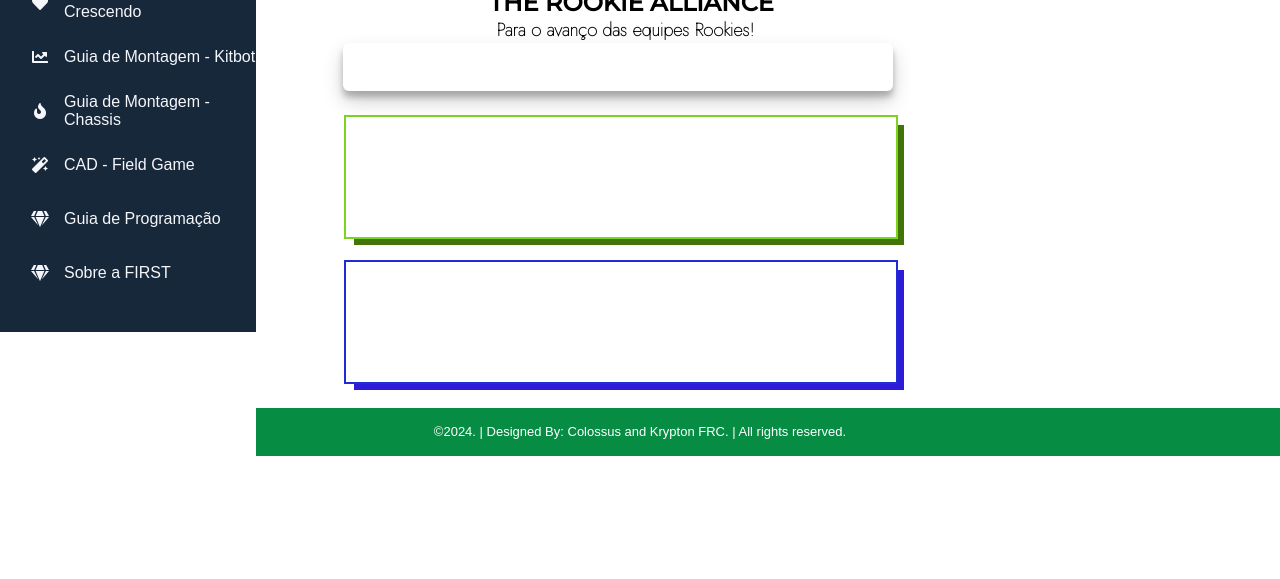
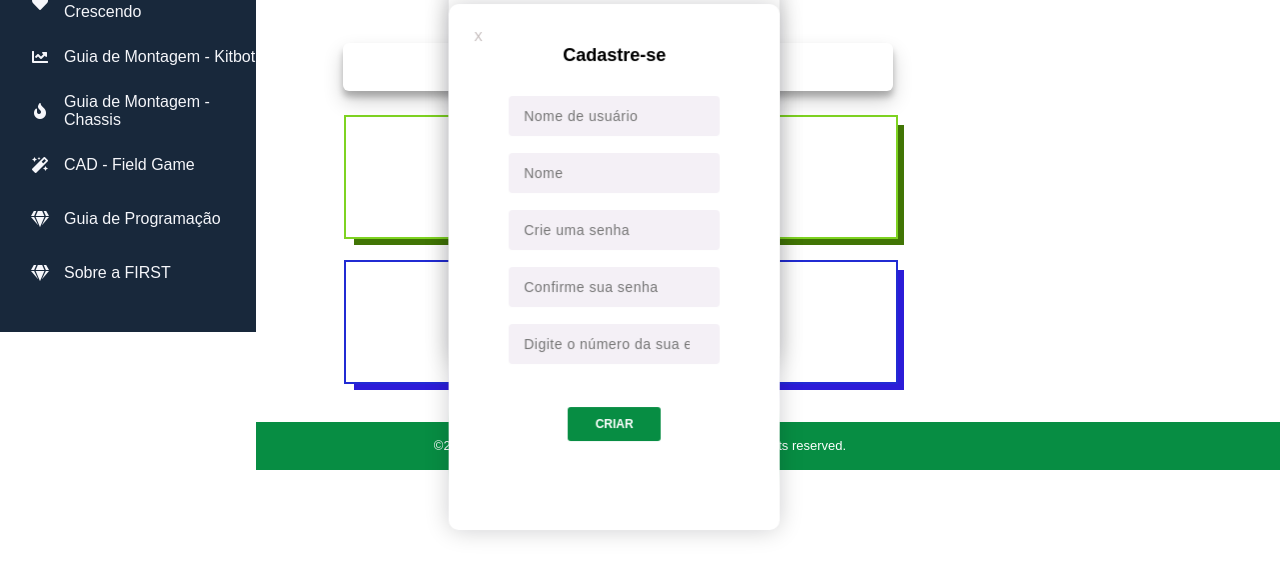
Before and after one commit to colossusfrc/FORUM-FRC, a plain HTML site: page frc/view/index.html in a window 1280 px wide. Shown: the part 325-904 px from the top of the page. Drawn offline with Linux system fonts and the light colour scheme; files that its build step writes are made by us from their sources; a web font is replaced by a local one.

Commit message:
Add files via upload

```diff
--- a/frc/css/login-modal.css
+++ b/frc/css/login-modal.css
@@ -10,7 +10,7 @@
 }
 
 
-.btn-close {  /*botão de fechar*/
+.btn-close {  /*BOTÕES DE FECHAR*/
   cursor: pointer;
   background: none;
   color: rgb(193, 184, 184);
@@ -22,16 +22,16 @@
 }
 
 
-/*login*/
-form {
-    background-color: rgba(255, 255, 255, 0.13);
+/*LOGIN*/
+.form-login {
+    background-color: rgb(255, 255, 255);
     position: absolute;
     transform: translate(-50%, -50%);
     top: 62%;
     width: 200pt;
     border-radius: 10px;
     backdrop-filter: blur(10px);
-    border: 2px solid rgba(255, 255, 255, 0.1);
+    border: 2px solid rgb(255, 255, 255);
     box-shadow: 0 0 25px rgba(8, 7, 16, 0.2);
     padding: 5px 30px;
     margin-bottom: 8vh;
@@ -61,7 +61,6 @@ form {
 
   .input-login{ /*BLOCO DOS INPUT*/
     margin-top: 15pt;
-    margin-bottom: 20pt;
     width: 85%;
     display: flex;
     flex-direction: column;
@@ -98,7 +97,8 @@ form {
 
 
   .loginmodal-submit{
-    margin: 0%;
+    margin-top: 20pt;
+    margin-bottom: 5pt;
     height: 34px;
     align-items: center;
     width: 35%;
@@ -121,7 +121,6 @@ form {
   margin-top: 10pt;
 }
 .login-help{
-  margin-top: 15pt;
   display: flex;
   flex-direction: column;
   align-items: center;
@@ -129,41 +128,35 @@ form {
 }
 
 
-/*cadastro*/
-.modal-dialog-c {
-  margin-left: 15vw;
-  margin-top: 5vh;
-}
-
-  .cadastro
-{
-
-  background-color: rgba(255, 255, 255, 0.13);
-  color: black;
+/*CADASTRO*/
+.form-cadastro {
+  background-color: rgb(255, 255, 255);
   position: absolute;
   transform: translate(-50%, -50%);
-  top: 62%;
-  width: 30%;
-  height: 60%;
+  top: 74%;
+  width: 200pt;
   border-radius: 10px;
   backdrop-filter: blur(10px);
   border: 2px solid rgba(255, 255, 255, 0.1);
   box-shadow: 0 0 25px rgba(8, 7, 16, 0.2);
-  padding: 5px 35px;
+  padding: 5px 30px;
   margin-bottom: 8vh;
   padding-bottom: 10vh;
   margin-left:25%;
+}
 
+.box-input-cadastro{
+  margin-top: 10pt;
 }
-  .cadastro * {
-    font-family: 'Poppins', sans-serif;
-    letter-spacing: 0.5px;
-    outline: none;
-    border: none;
-    margin-left: 10px;
-  }
 
-  .cadastro h1{
-    font-size: 16px;
-    width: max-content;
-  }
+.input-cadastro{
+  display: block;
+  height: 40px;
+  background-color:  rgba(230, 221, 235, 0.436);
+  border-radius: 4px;
+  padding: 0 15px;
+  margin-top: 8%;
+  margin-bottom: 8%;
+  font-size: 14px;
+  letter-spacing: 0.5px;
+}
--- a/frc/view/index.html
+++ b/frc/view/index.html
@@ -278,22 +278,20 @@
 
   </div>
 
+
 <!--LOGIN-->
-
-  <div class="modalfade" id="login-modal" role="dialog" aria-labelledby="myModalLabel" aria-hidden="true" style="display:none;">
+  <div class="modalfade" id="login-modal" role="dialog" aria-labelledby="myModalLabel" aria-hidden="true">
     <div class="modal-dialog">
       <div class="loginmodal-container">
-        <form action="../data/validacao-login.php" method="post">
+        <form class="form-login" action="../data/validacao-login.php" method="post">
           <button id="btn-close2" type="button" class="btn-close" aria-label="Close">X</button>
           <div class="login-box"> <!--LOGIN-BOX-->
-              <h1>FAZER LOGIN</h1>
+              <h1>Fazer Login</h1>
               <div class="input-login">
                 <input class="email-login" type="text" name="login" placeholder="Digite seu email">
                 <input class="senha-login" type="password" name="password" placeholder="Digite sua senha">
               </div>
-
               <input type="submit" name="logar" class="loginmodal-submit" value="ENTRAR">
-
               <div class="login-help">
                 <a href="#" class="registro">Registrar-se</a>
                 <a href="#">Esqueceu sua senha?</a>
@@ -303,40 +301,30 @@
       </div>
     </div>
   </div>
-
 <!--FIM DO LOGIN-->
 
-    <!--cadastro-->
-    <div class="modal-fade" id="cadastro-modal" role="dialog" aria-labelledby="myModalLabel" aria-hidden="true" style="display:none;">
+<!--CADASTRO-->
+<div class="modal-fade" id="cadastro-modal" role="dialog" aria-labelledby="myModalLabel" aria-hidden="true">
   <div class="modal-dialog">
     <div class="loginmodal-container">
-
-      <form action="../data/validacao-login.php" method="post" class="cadastro">
+      <form class="form-cadastro" action="../data/validacao-login.php" method="post">
         <button id="btn-close" type="button" class="btn-close" aria-label="Close">X</button>
-
-      <div class="login-box">
-
-        <div class="title_login">
+        <div class="login-box"> <!--LOGIN-BOX-->
           <h1>Cadastre-se</h1>
-
+          <div class="box-input-cadastro">
+            <input class="input-cadastro" type="text" name="usuario" placeholder="Nome de usuário">
+            <input class="input-cadastro" type="text" name="name" placeholder="Nome">
+            <input class="input-cadastro" type="password" name="password" placeholder="Crie uma senha">
+            <input class="input-cadastro" type="password" name="confirmpassword" placeholder="Confirme sua senha">
+            <input class="input-cadastro" type="number" name="team" placeholder="Digite o número da sua equipe">
           </div>
-
-         <!-- <label for="username">Login</label>-->
-          <input type="text" name="login" placeholder="Digite seu nome de usuário">
-
-          <!-- <label for="password">Senha</label>-->
-          <input type="password" name="password" placeholder="Digite sua senha" class="senha1">
-
-          <input type="submit" name="logar" class="loginmodal-submit" value="ENTRAR">
-
-          <div class="login-help">
-            <a href="#" class="registro">Registrar-se</a>
-            <a href="#" >Esqueceu a senha?</a>
+          <input type="submit" name="cadastro" class="loginmodal-submit" value="CRIAR">
         </div>
-
+      </form>
     </div>
-
-        </form>
+  </div>
+</div>
+<!--FIM DO CADASTRO-->
 
 
       </div>
```
Lines whose indentation alone changed are shown as unchanged.
